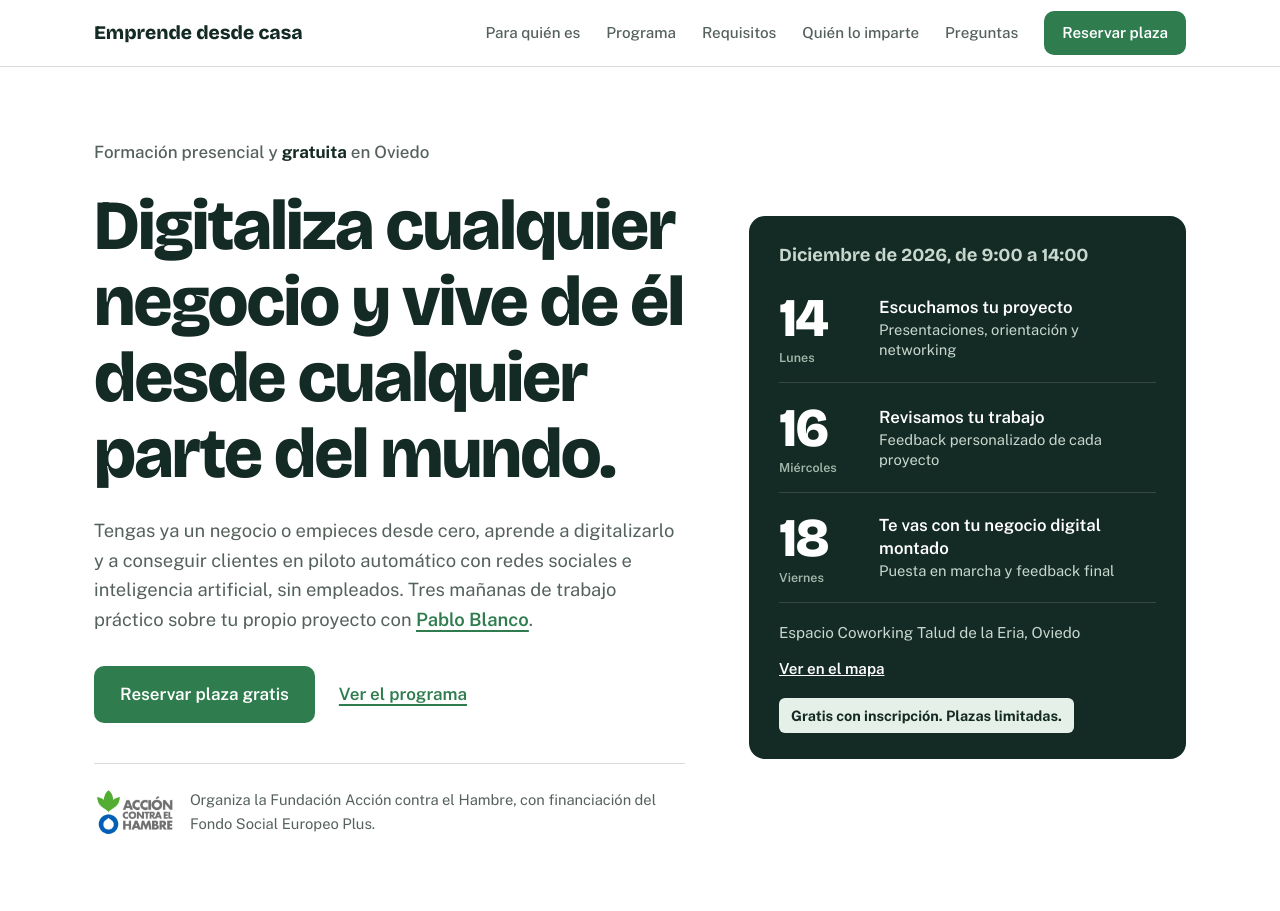
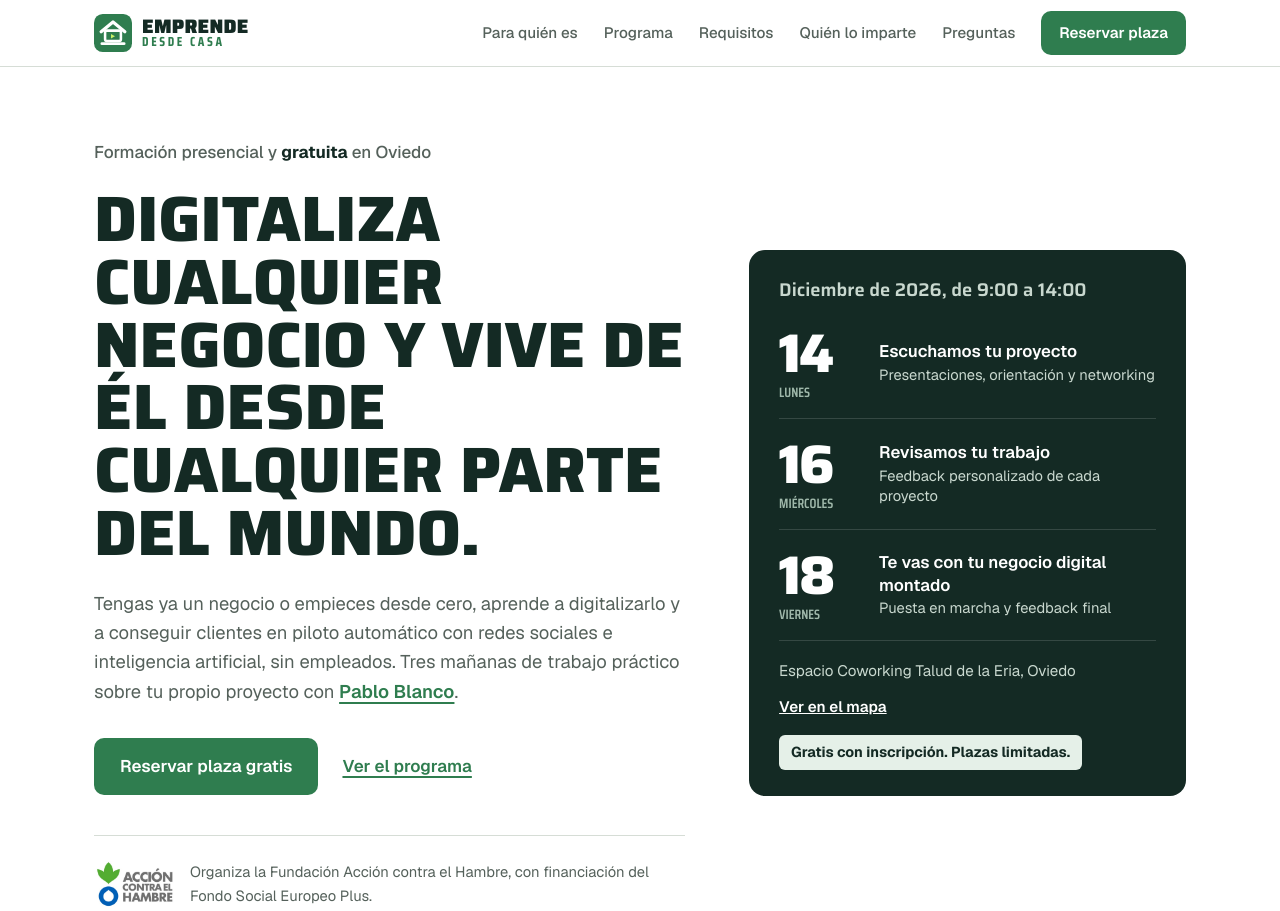
Before and after one commit to pabloblanco9791-dev/emprende-desde-casa, a plain HTML site: page index.html in a window 1280 px wide. Shown: the top 911 px of the page. Drawn offline with nearby package versions, Linux system fonts and the light colour scheme.

Commit message:
Tipografía Saira/Geist y logotipo Emprende desde casa
Co-Authored-By: Claude Opus 5.5 <noreply@anthropic.com>

```diff
--- a/index.html
+++ b/index.html
@@ -8,9 +8,10 @@
 <meta property="og:title" content="Emprende desde casa · Formación gratuita en Oviedo">
 <meta property="og:description" content="Tres mañanas de trabajo práctico sobre tu propio proyecto. 14, 16 y 18 de diciembre en el Talud de la Eria. Gratis con inscripción.">
 <meta property="og:image" content="https://pablinblanco.com/img/pablo-perfil.jpg">
+<link rel="icon" href="img/logo-edc.svg" type="image/svg+xml">
 <link rel="preconnect" href="https://fonts.googleapis.com">
 <link rel="preconnect" href="https://fonts.gstatic.com" crossorigin>
-<link href="https://fonts.googleapis.com/css2?family=Bricolage+Grotesque:opsz,wght@12..96,500;12..96,700;12..96,800&family=Public+Sans:wght@400;500;600;700&display=swap" rel="stylesheet">
+<link href="https://fonts.googleapis.com/css2?family=Saira:wght@500..900&family=Saira+Condensed:wght@600;700;800&family=Geist:wght@400..700&display=swap" rel="stylesheet">
 <style>
   :root{
     --papel:#ffffff;
@@ -27,8 +28,8 @@
   *{box-sizing:border-box;margin:0;padding:0}
   html{scroll-behavior:smooth}
   @media (prefers-reduced-motion:reduce){html{scroll-behavior:auto}}
-  body{font-family:"Public Sans",system-ui,sans-serif;background:var(--papel);color:var(--tinta);font-size:17px;line-height:1.6;-webkit-font-smoothing:antialiased}
-  h1,h2,h3{font-family:"Bricolage Grotesque",sans-serif;line-height:1.08;letter-spacing:-.015em;font-weight:700}
+  body{font-family:Geist,system-ui,-apple-system,"Segoe UI",sans-serif;background:var(--papel);color:var(--tinta);font-size:17px;line-height:1.6;-webkit-font-smoothing:antialiased}
+  h1,h2,h3{font-family:Saira,"Arial Black",sans-serif;line-height:1.05;letter-spacing:-.01em;font-weight:800}
   a{color:var(--prado)}
   a:hover{color:var(--prado-osc)}
   :focus-visible{outline:3px solid var(--prado);outline-offset:3px;border-radius:4px}
@@ -45,14 +46,14 @@
   /* NAV */
   nav{position:sticky;top:0;z-index:20;background:rgba(255,255,255,.94);backdrop-filter:blur(8px);border-bottom:1px solid var(--linea)}
   nav .wrap{display:flex;align-items:center;justify-content:space-between;height:66px;gap:20px}
-  .logo{font-family:"Bricolage Grotesque";font-weight:800;font-size:1.2rem;color:var(--tinta);text-decoration:none;white-space:nowrap}
+  .logo{display:inline-flex;align-items:center;gap:10px;color:var(--tinta);text-decoration:none;white-space:nowrap}.logo svg{width:38px;height:38px;flex:none}.logo .lt{display:flex;flex-direction:column;line-height:.9}.logo .lt b{font-family:Saira;font-weight:900;font-size:1.22rem;text-transform:uppercase;letter-spacing:.01em}.logo .lt span{font-family:"Saira Condensed";font-weight:700;font-size:.82rem;text-transform:uppercase;letter-spacing:.2em;color:var(--prado)}
   .logo:hover{color:var(--tinta)}
   nav .links{display:flex;gap:26px;align-items:center}
   nav .links a:not(.btn){color:var(--pizarra);text-decoration:none;font-size:.95rem;font-weight:500}
   nav .links a:not(.btn):hover{color:var(--tinta)}
   nav .btn{padding:10px 18px;font-size:.95rem;white-space:nowrap}
   @media(max-width:1000px){nav .links a:not(.btn){display:none}}
-  @media(max-width:420px){.logo{font-size:1.02rem}nav .btn{padding:9px 13px;font-size:.88rem}nav .wrap{padding:0 16px}}
+  @media(max-width:420px){.logo svg{width:32px;height:32px}.logo .lt b{font-size:1.02rem}.logo .lt span{font-size:.72rem;letter-spacing:.14em}nav .btn{padding:9px 13px;font-size:.88rem}nav .wrap{padding:0 16px}}
 
   /* HERO */
   .hero{padding:72px 0 88px}
@@ -60,7 +61,7 @@
   @media(max-width:920px){.hero .wrap{grid-template-columns:1fr;gap:44px}}
   .kicker{color:var(--pizarra);font-weight:500;margin-bottom:22px}
   .kicker strong{color:var(--tinta)}
-  .hero h1{font-size:clamp(2.6rem,5.6vw,4.4rem);font-weight:800;letter-spacing:-.025em;max-width:15ch}
+  .hero h1{font-size:clamp(2.3rem,5vw,4rem);font-weight:800;text-transform:uppercase;letter-spacing:0;line-height:.98;max-width:17ch}
   .hero .intro{margin:24px 0 32px;font-size:1.15rem}
   .ctas{display:flex;gap:24px;align-items:center;flex-wrap:wrap}
   .org-line{display:flex;align-items:center;gap:14px;margin-top:40px;padding-top:24px;border-top:1px solid var(--linea);color:var(--pizarra);font-size:.92rem}
@@ -71,8 +72,8 @@
   .agenda h2{font-size:1.15rem;font-weight:600;color:#c9d8cf;margin-bottom:8px;max-width:none;letter-spacing:0}
   .agenda ol{list-style:none}
   .agenda li{display:grid;grid-template-columns:82px 1fr;gap:18px;align-items:center;padding:18px 0;border-bottom:1px solid rgba(255,255,255,.14)}
-  .agenda .d{font-family:"Bricolage Grotesque";font-weight:800;font-size:3.4rem;line-height:1;letter-spacing:-.04em}
-  .agenda .d small{display:block;font-family:"Public Sans";font-size:.78rem;font-weight:600;letter-spacing:0;color:#9fb8aa;margin-top:6px}
+  .agenda .d{font-family:Saira;font-weight:800;font-size:3.4rem;line-height:1;letter-spacing:-.04em}
+  .agenda .d small{display:block;font-family:"Saira Condensed";text-transform:uppercase;letter-spacing:.04em;font-size:.85rem;font-weight:600;letter-spacing:0;color:#9fb8aa;margin-top:6px}
   .agenda .t{font-weight:600;font-size:1.05rem;line-height:1.35}
   .agenda .t span{display:block;font-weight:400;color:#c9d8cf;font-size:.92rem;margin-top:2px}
   .agenda .place{display:flex;justify-content:space-between;align-items:baseline;gap:12px;padding-top:18px;font-size:.95rem;color:#c9d8cf;flex-wrap:wrap}
@@ -104,9 +105,9 @@
   .days{margin-top:44px;border-top:2px solid var(--tinta)}
   .day{display:grid;grid-template-columns:160px 1fr;gap:40px;padding:34px 0;border-bottom:1px solid var(--linea)}
   @media(max-width:760px){.day{grid-template-columns:1fr;gap:12px}}
-  .day .when{font-family:"Bricolage Grotesque"}
+  .day .when{font-family:Saira}
   .day .when b{display:block;font-size:3.6rem;font-weight:800;line-height:1;letter-spacing:-.03em}
-  .day .when span{color:var(--pizarra);font-family:"Public Sans";font-size:.95rem}
+  .day .when span{color:var(--pizarra);font-family:"Saira Condensed";font-weight:700;text-transform:uppercase;letter-spacing:.04em;font-size:.95rem}
   .day h3{font-size:1.45rem;margin-bottom:12px}
   .day ul{padding-left:20px;display:grid;gap:6px;color:#2b3a34}
   .day li::marker{color:var(--prado)}
@@ -201,7 +202,7 @@
 
 <nav>
   <div class="wrap">
-    <a href="#" class="logo">Emprende desde casa</a>
+    <a href="#" class="logo" aria-label="Emprende desde casa, inicio"><svg aria-hidden="true" viewBox="0 0 48 48"><rect width="48" height="48" rx="11" fill="#2f7d4f"/><path d="M9 22.5 24 10l15 12.5" fill="none" stroke="#fff" stroke-width="4" stroke-linecap="round" stroke-linejoin="round"/><rect x="14" y="21" width="20" height="13" rx="2" fill="none" stroke="#fff" stroke-width="3.2"/><path d="M10 37.5h28" stroke="#fff" stroke-width="3.6" stroke-linecap="round"/><path d="m21.5 25.2 5 2.8-5 2.8z" fill="#c8f06a"/></svg><span class="lt"><b>Emprende</b><span>desde casa</span></span></a>
     <div class="links">
       <a href="#caminos">Para quién es</a>
       <a href="#programa">Programa</a>
```
Also changed, not shown: img/logo-edc.svg (added).
